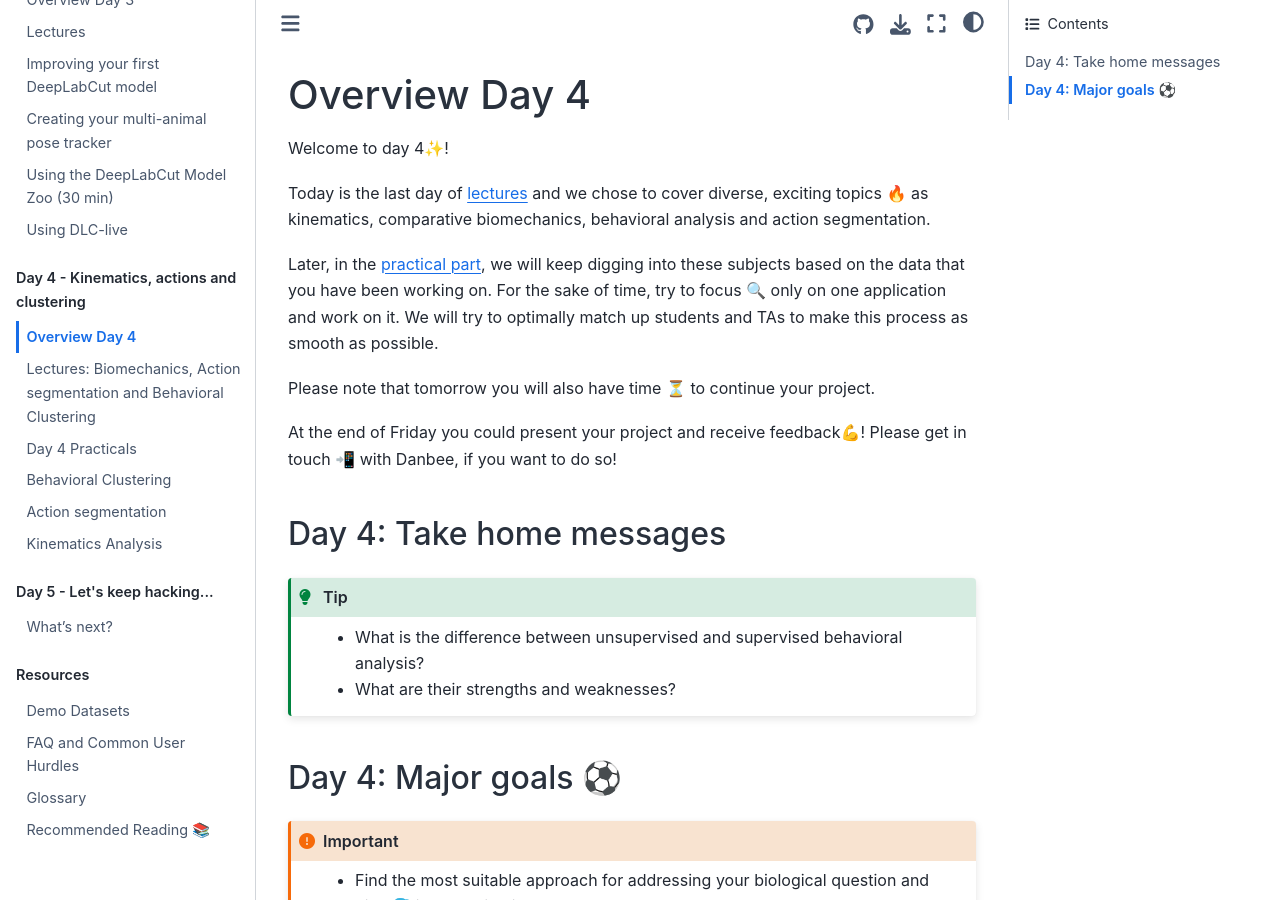
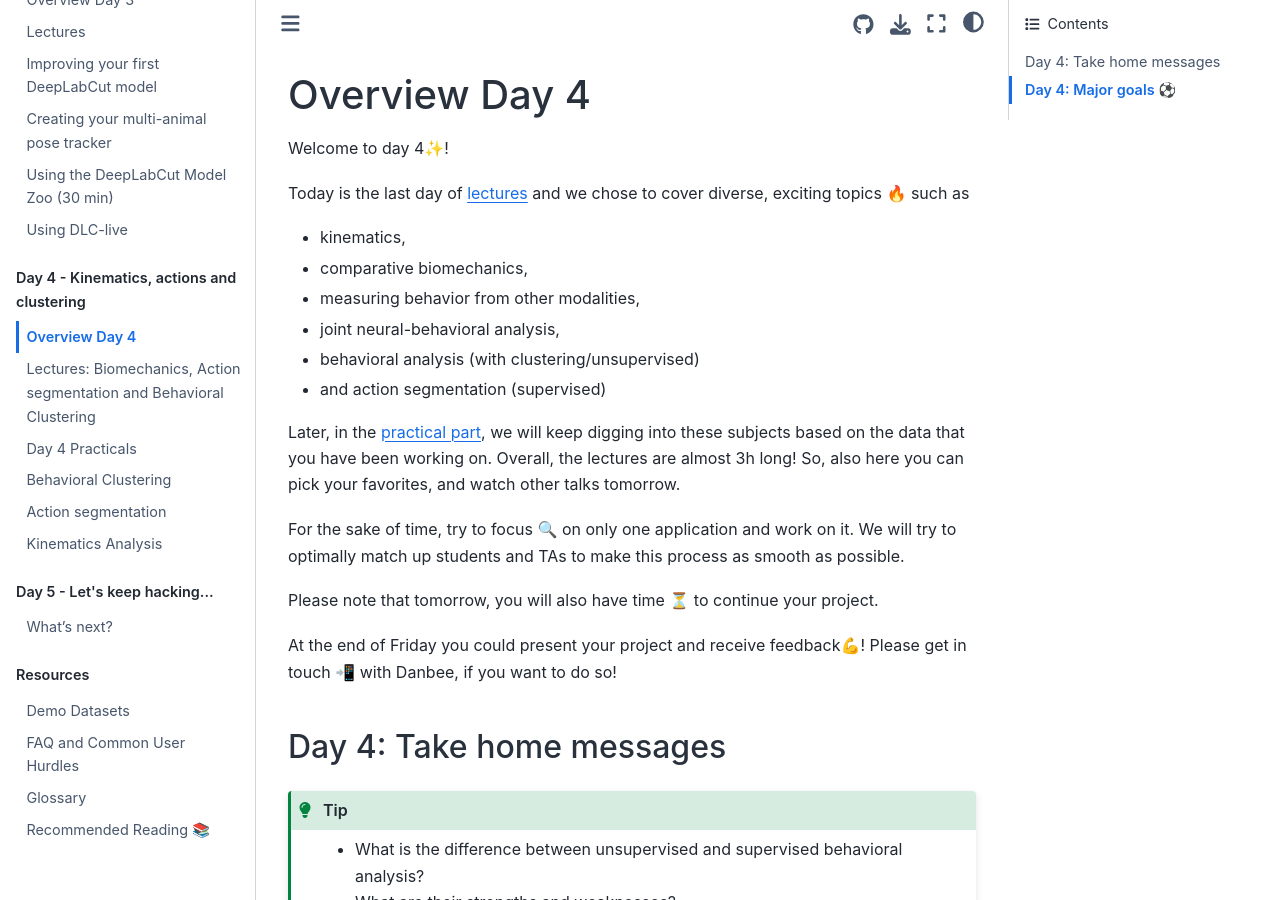
Before and after one commit to AlexEMG/DLC-Cajal-Course, a Jupyter Book: the page built from content/Day4_Overview.md, in a window 1280 px wide and 900 px high. Built offline with Jupyter Book 1.0.4 settings and Sphinx 7.4.7 and the Sphinx Book theme 1.1.4, drawn with Linux system fonts in a browser that asks for light colours.

Commit message:
Update Day4_Overview.md

```diff
--- a/content/Day4_Overview.md
+++ b/content/Day4_Overview.md
@@ -2,14 +2,21 @@
 
 Welcome to day 4✨!
 
-Today is the last day of [lectures](Day4_Lectures.md) and we chose to cover diverse, exciting topics 🔥 as kinematics, comparative biomechanics, behavioral analysis and action segmentation.
+Today is the last day of [lectures](Day4_Lectures.md) and we chose to cover diverse, exciting topics 🔥 such as
+- kinematics,
+- comparative biomechanics,
+- measuring behavior from other modalities,
+- joint neural-behavioral analysis,
+- behavioral analysis (with clustering/unsupervised)
+- and action segmentation (supervised)
 
-Later, in the [practical part](Day4_Practicals.md), we will keep digging into these subjects based on the data that you have been working on. For the sake of time, try to focus 🔍 only on one application and work on it. We will try to optimally match up students and TAs to make this process as smooth as possible.
+Later, in the [practical part](Day4_Practicals.md), we will keep digging into these subjects based on the data that you have been working on. Overall, the lectures are almost 3h long! So, also here you can pick your favorites, and watch other talks tomorrow.
 
-Please note that tomorrow you will also have time ⏳ to continue your project.
+For the sake of time, try to focus 🔍 on only one application and work on it. We will try to optimally match up students and TAs to make this process as smooth as possible.
+
+Please note that tomorrow, you will also have time ⏳ to continue your project.
 
 At the end of Friday you could present your project and receive feedback💪! Please get in touch 📲 with Danbee, if you want to do so!
-
 
 ## Day 4: Take home messages
 
```
